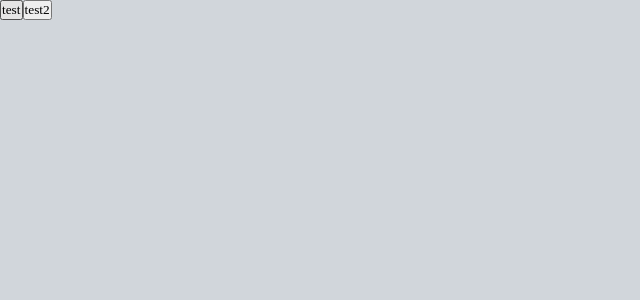
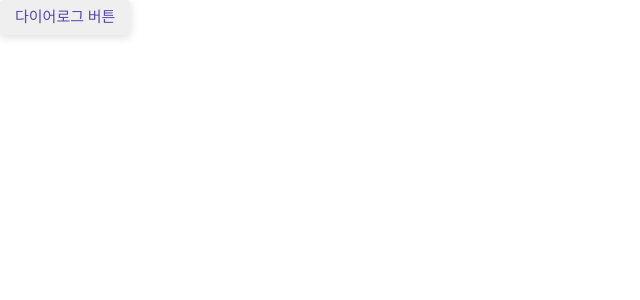
Before and after one commit to DoGukKim/next-template, a Next.js app: page /components/dialog in a window 1280 px wide. Shown: the top 300 px of the page, without its empty margins (0-640 px from the left). Built offline with nearby package versions, Linux system fonts and the light colour scheme.

Commit message:
feat: 다이어로그 오버레이 생성

```diff
--- /dev/null
+++ b/src/components/Dialog/Overlay.tsx
@@ -0,0 +1,33 @@
+import { ComponentPropsWithoutRef, forwardRef } from 'react'
+
+import Portal from 'components/Portal'
+
+import { useDialogAction, useDialogValue } from '.'
+import { DIALOG_PORTAL_ROOT_ID } from 'shared/constants/portal'
+
+type DialogOverlayProps = ComponentPropsWithoutRef<'div'>
+
+const OVERLAY_NAME = 'DialogOverlay'
+
+const DialogOverlay = forwardRef<HTMLDivElement, DialogOverlayProps>(
+  ({ ...overlayProps }, forwardedRef) => {
+    const { open, modal } = useDialogValue()
+    const { onOpenToggle } = useDialogAction()
+
+    return modal ? (
+      <Portal id={DIALOG_PORTAL_ROOT_ID}>
+        {open && (
+          <div
+            ref={forwardedRef}
+            onClick={() => onOpenToggle()}
+            {...overlayProps}
+          />
+        )}
+      </Portal>
+    ) : null
+  }
+)
+
+DialogOverlay.displayName = OVERLAY_NAME
+
+export default DialogOverlay
--- a/src/components/Dialog/index.tsx
+++ b/src/components/Dialog/index.tsx
@@ -10,14 +10,16 @@ import {
 } from 'react'
 
 import DialogTrigger from './Trigger'
+import DialogOverlay from './Overlay'
 
 type DialogAction = {
   onOpenToggle: () => void
 }
 
 type DialogValue = {
+  contentId: string
+  modal: boolean
   open: boolean
-  contentId: string
   triggerRef: RefObject<HTMLButtonElement>
 }
 
@@ -26,6 +28,7 @@ const DialogValueContext = createContext<DialogValue | null>(null)
 
 type DialogProps = {
   children: ReactNode
+  modal?: boolean
 }
 
 export const useDialogValue = () => {
@@ -48,7 +51,7 @@ export const useDialogAction = () => {
   return context
 }
 
-const Dialog = ({ children }: DialogProps) => {
+const Dialog = ({ children, modal = true }: DialogProps) => {
   const [_open, setOpen] = useState<DialogValue['open']>(false)
 
   const triggerRef = useRef<HTMLButtonElement>(null)
@@ -65,9 +68,10 @@ const Dialog = ({ children }: DialogProps) => {
     () => ({
       contentId: `dialog-${triggerId}`,
       open: _open,
+      modal: modal,
       triggerRef: triggerRef,
     }),
-    [_open, triggerId]
+    [_open, modal, triggerId]
   )
 
   return (
@@ -80,5 +84,6 @@ const Dialog = ({ children }: DialogProps) => {
 }
 
 Dialog.Trigger = DialogTrigger
+Dialog.Overlay = DialogOverlay
 
 export default Dialog
--- a/src/pages/_document.tsx
+++ b/src/pages/_document.tsx
@@ -1,13 +1,13 @@
 import { Html, Head, Main, NextScript } from 'next/document'
 
-import { MODAL_PORTAL_ROOT_ID } from 'shared/constants/portal'
+import { DIALOG_PORTAL_ROOT_ID } from 'shared/constants/portal'
 
 export default function Document() {
   return (
     <Html lang="en">
       <Head />
       <body>
-        <div id={MODAL_PORTAL_ROOT_ID} />
+        <div id={DIALOG_PORTAL_ROOT_ID} />
         <Main />
         <NextScript />
       </body>
--- a/src/pages/components/dialog.tsx
+++ b/src/pages/components/dialog.tsx
@@ -1,21 +1,46 @@
+import { css } from '@emotion/css'
 import Dialog from 'components/Dialog'
 
-const ModalPage = () => {
+const DialogPage = () => {
   return (
     <main>
       <Dialog>
-        <Dialog.Trigger>test</Dialog.Trigger>
-      </Dialog>
-      <Dialog>
-        <Dialog.Trigger>test2</Dialog.Trigger>
+        <Dialog.Trigger className={trigger}>다이어로그 버튼</Dialog.Trigger>
+        <Dialog.Overlay className={overlay} />
       </Dialog>
     </main>
   )
 }
 
-export default ModalPage
+export default DialogPage
 
-// background-color: var(--blackA9);
-// position: fixed;
-// inset: 0;
-// animation: overlayShow 150ms cubic-bezier(0.16, 1, 0.3, 1);
+const trigger = css`
+  display: inline-flex;
+  align-items: center;
+  justify-content: center;
+  border-radius: 4px;
+  padding: 0 15px;
+  font-size: 15px;
+  line-height: 1;
+  font-weight: 500;
+  height: 35px;
+  color: rgb(87, 70, 175);
+  box-shadow: rgba(0, 0, 0, 0.14) 0px 2px 10px;
+  border: rgb(87, 70, 175);
+`
+
+const overlay = css`
+  position: fixed;
+  inset: 0;
+  background-color: rgba(0, 0, 0, 0.44);
+  animation: overlayShow 150ms cubic-bezier(0.16, 1, 0.3, 1);
+
+  @keyframes overlayShow {
+    from {
+      opacity: 0;
+    }
+    to {
+      opacity: 1;
+    }
+  }
+`
--- a/src/shared/constants/portal.ts
+++ b/src/shared/constants/portal.ts
@@ -1 +1 @@
-export const MODAL_PORTAL_ROOT_ID = 'modal-portal-root'
+export const DIALOG_PORTAL_ROOT_ID = 'dialog-portal-root'
--- a/src/theme/reset.ts
+++ b/src/theme/reset.ts
@@ -19,7 +19,7 @@ export const reset = (theme: Theme) => css`
 
   // TODO: 프로젝트에 맞게 색상을 대입하고, 추가 CSS 속성을 추가.
   body {
-    background-color: ${theme.color.grey[300]};
+    background-color: ${theme.color.white};
   }
 
   a,
```
